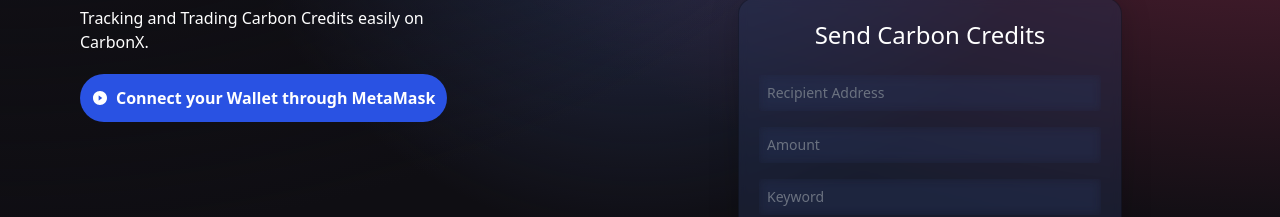
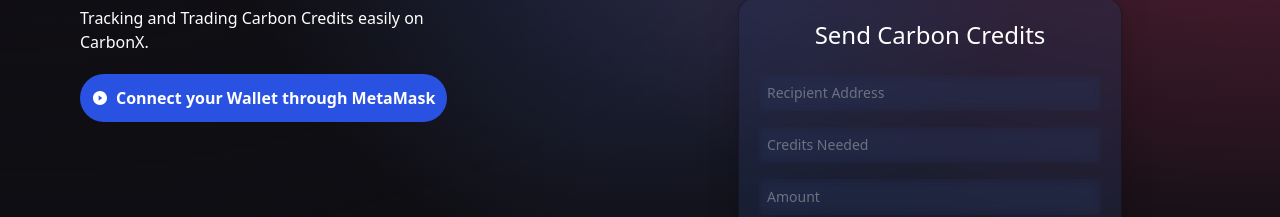
Before and after one commit to LesterCSH/CarbonX, a React (Vite) app in the folder react_front-end/client/: page / in a window 1280 px wide. Shown: the part 294-511 px from the top of the page. Built offline with nearby package versions, Linux system fonts and the light colour scheme; no server answers.

Commit message:
Update Welcome.jsx

```diff
--- a/react_front-end/client/src/components/Welcome.jsx
+++ b/react_front-end/client/src/components/Welcome.jsx
@@ -85,7 +85,7 @@ const Welcome = () => {
       return;
     }
 
-    const value = ethValue(carbonPrice, amount, ethPrice);
+    const value = amount;
 
     const confirmed = window.confirm(`You are about to send ${value} ETH. Do you want to proceed?`);
 
@@ -152,10 +152,17 @@ const Welcome = () => {
                 handleChange={handleChange}
               />
               <Input
+              placeholder="Credits Needed"
+              name="credits"
+              type="number"
+              value={formData.credits}
+              handleChange={handleChange}
+              />
+              <Input
                 placeholder="Amount"
                 name="amount"
                 type="number"
-                value={formData.amount}
+                value={(formData.credits * carbonPrice / ethPrice)}
                 handleChange={handleChange}
               />
               <Input
@@ -198,7 +205,7 @@ const Welcome = () => {
               Confirm Payment
             </p>
             <p className="mb-4">
-              You are about to send {carbonPrice * formData.amount / ethPrice} ETH. Do you want to proceed?
+              You are about to send {formData.amount} ETH. Do you want to proceed?
             </p>
             <div className="flex justify-end">
               <button
```
